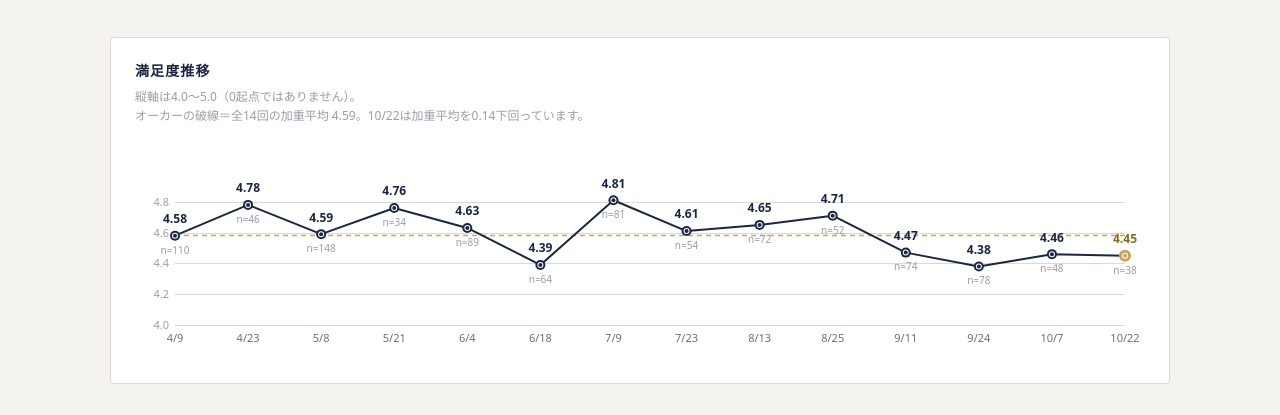
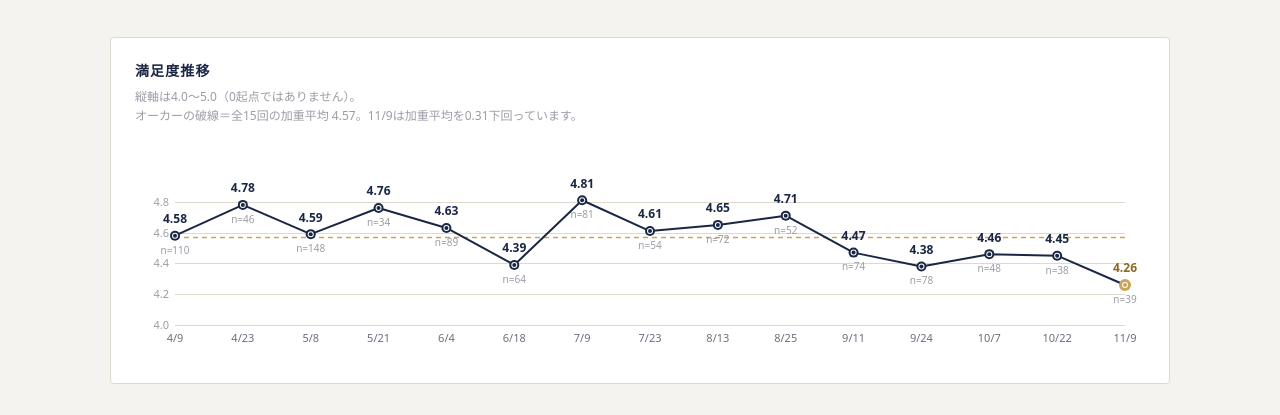
Before and after one commit to terarbeit-tm/sato-semi-survey, a plain HTML site: page index.html in a window 1280 px wide. Shown: the part 353-768 px from the top of the page. Drawn offline with Linux system fonts and the light colour scheme.

Commit message:
11/9 ライブ実演回を追加（参加107名・回答39件36.4%・満足度4.26・推薦度4.15）
Co-Authored-By: Claude Opus 5.5 <noreply@anthropic.com>

```diff
--- a/index.html
+++ b/index.html
@@ -117,6 +117,29 @@ canvas.trend{width:100%;height:220px;display:block;}
 <div id="app"></div>
 <script>
 const S=[
+{id:'20261109',lb:'11/9',title:'エージェントは、作ってからが本番。〜台本エージェントを試運転して、改善点を洗い出す実演〜',sub:'ライブ実演',n:107,r:39,pct:36.4,sat:4.26,d:[0,1,6,14,18],nps:4.15,
+reasons:[['興味のあるジャンルだった',19],['登壇者の話を聞きたかった',13],['業務に役立つと感じた',3],['タイミングが合った',1],['新しいAI情報をいち早く得たい',1],['長年の記事作成の経験知見を聞きたい',1],['スキル全般の作り方を学べると思った',1]],
+channels:[['イベントページ',23],['Googleカレンダー',11],['会員限定LINE',9],['前回の佐藤さんのウェビナー',1]],
+pos:[
+`今回初めてでしたのでアーカイブも拝聴します。ありがとうございました。`,
+`よかったです`,
+`とてもわかりやすかったです。ClaudeCodeではないエージェントの方法もわかると更に嬉しいです。`,
+`2回目の拝聴となります。ｴｰｼﾞｪﾝﾄで台本作成、とても興味深く見させてもらいました。CodexよりはClaudeCodeで作る方がいいのかな？など色々考えながら見てました。AI社員がいるので後で早速作らせてみようかなと思います。ありがとうございました。`,
+`AIを使ったライティングの考え方の参考に非常になりました。ありがとうございます。`,
+`佐藤さんの考え方、いつも勉強になります。`,
+`やはり考え方が大事と分かりました。ありがとうございました。`,
+`YouTubeショートを作成しているので、大変、参考になりました。ありがとうございます。`,
+`佐藤さんの話すことや作業の端々にヒントがいっぱいあって勉強になります`
+],
+imp:[
+`結局、やったことがないと、分からないような今回感じを受けました。私の勉強不足もあるかと思いますが。`,
+`動画まで作れるのか勘違いしていました。動画まで仕上げるウェビナーが見てみたいです。`,
+`まだフォローしきれていないので復習したいと思います。`,
+`講習のベースで使わているSkillファイルを知りたいです。`,
+`Claud codeの環境はどれくらいかかるものですか？初心者です。`,
+`RAG`
+]},
+
 {id:'20261022',lb:'10/22',title:'台本を書かせて、案件で使える形へ。〜執筆工程まで組み上げる、リアルタイム実演〜',sub:'ライブ実演',n:70,r:38,pct:54.3,sat:4.45,d:[0,0,4,13,21],nps:4.26,
 reasons:[['興味のあるジャンルだった',19],['登壇者の話を聞きたかった',12],['業務に役立つと感じた',5],['タイミングが合った',1],['リアルタイムでのエージェント指示の教育に興味',1]],
 channels:[['イベントページ',22],['会員限定LINE',13],['Googleカレンダー',9],['公式X',1],['代表木内の公式X',1],['1、2回の続き',1]],
```
